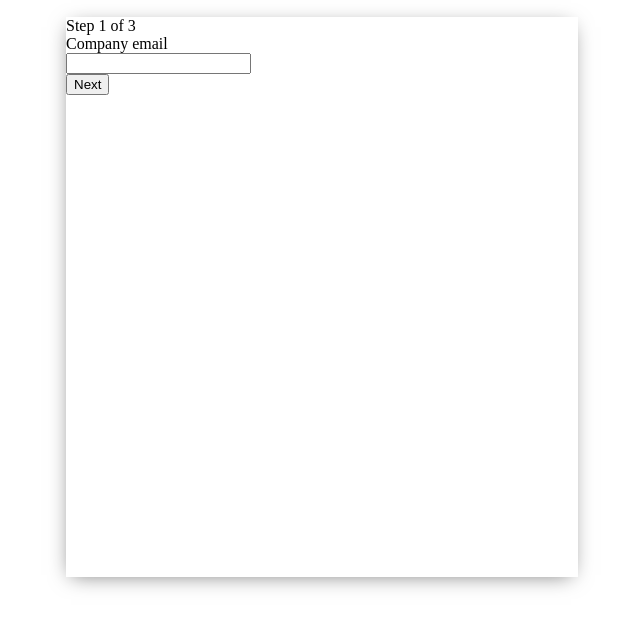
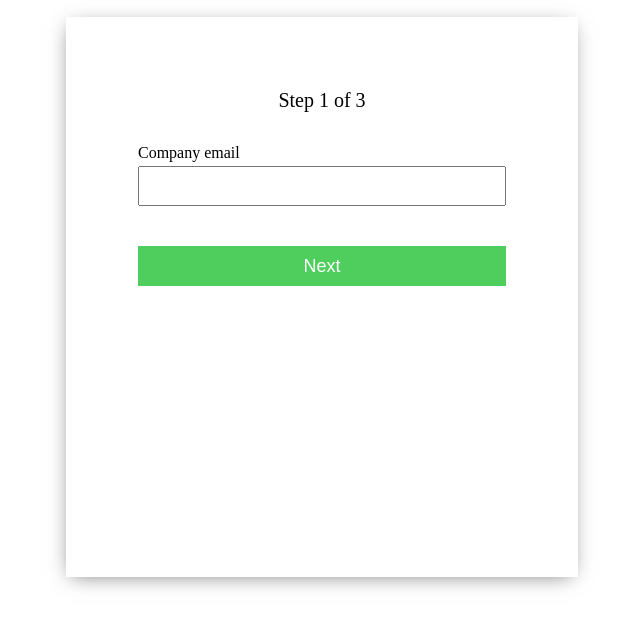
Before and after one commit to wpalomo/WhatsApp-CRM, a React app in the folder client/: page /register/step-1 in a window 1280 px wide. Shown: the part 122-750 px from the top of the page, without its empty margins (318-958 px from the left). Built offline with nearby package versions, Linux system fonts and the light colour scheme; some packages are replaced by stand-ins of ours; no server answers.

Commit message:
styling the reg1 page

```diff
--- a/client/src/components/Register/Register-1.js
+++ b/client/src/components/Register/Register-1.js
@@ -4,8 +4,9 @@ const Register1 = () => {
 	return (
 		<div className="register1__body">
 			<p>Step 1 of 3</p>
+			<div className="form__container">
 				<div className="email__input">
-				<label className="field__label" for="owner__email">Company email</label>
+					<label className="field__label" htmlFor="owner__email">Company email</label>
 					<div className="email__container">
 						<input type="email" name="owner__email" className="email" required/>
 					</div>
@@ -16,6 +17,7 @@ const Register1 = () => {
 					</button>
 				</div>
 			</div>
+		</div>
 	)
 }
 
--- a/client/src/components/styles/register.css
+++ b/client/src/components/styles/register.css
@@ -9,3 +9,64 @@
 	width: 40vw;
 	box-shadow: -1px 4px 20px -6px rgba(0, 0, 0, 0.55);
 }
+
+.register1__body {
+	height: 100%;
+	width: 100%;
+	padding: 4.5rem 4.5rem 6rem;
+}
+
+.register1__body p {
+	font-size: 1.25rem;
+	text-align: center;
+	margin: 0 0 2rem;
+}
+
+.form__container {
+	display: flex;
+	flex-direction: column;
+	overflow: visible;
+}
+
+.email__input, .submit__container {
+	width: 100%;
+}
+
+.email__input {
+	margin: 0 0 20px;
+	display: flex;
+	flex-direction: column;
+	overflow: visible;
+	text-align: left;
+	width: 100%;
+}
+
+.field__label {
+	display: block;
+	text-align: left;
+	margin-bottom: .25rem;
+}
+
+.email__container > input {
+	height: 40px;
+	padding: 5px 15px;
+	box-sizing: border-box;
+	width: 100%;
+}
+
+.submit__container > button {
+	background-color: #4FCE5D;
+	border: 2px solid #4FCE5D;
+	color: #fff;
+	font-size: 1.125rem;
+	line-height: 1.5625rem;
+	padding: 5px 15px;
+	box-sizing: border-box;
+	width: 100%;
+	height: 40px;
+	margin-top: 20px;
+}
+
+.submit__container > button:hover {
+	cursor: pointer;
+}
```
Also changed, not shown: client/src/components/Register/Register-2.js (line endings or trailing spaces). Lines whose indentation alone changed are shown as unchanged.
